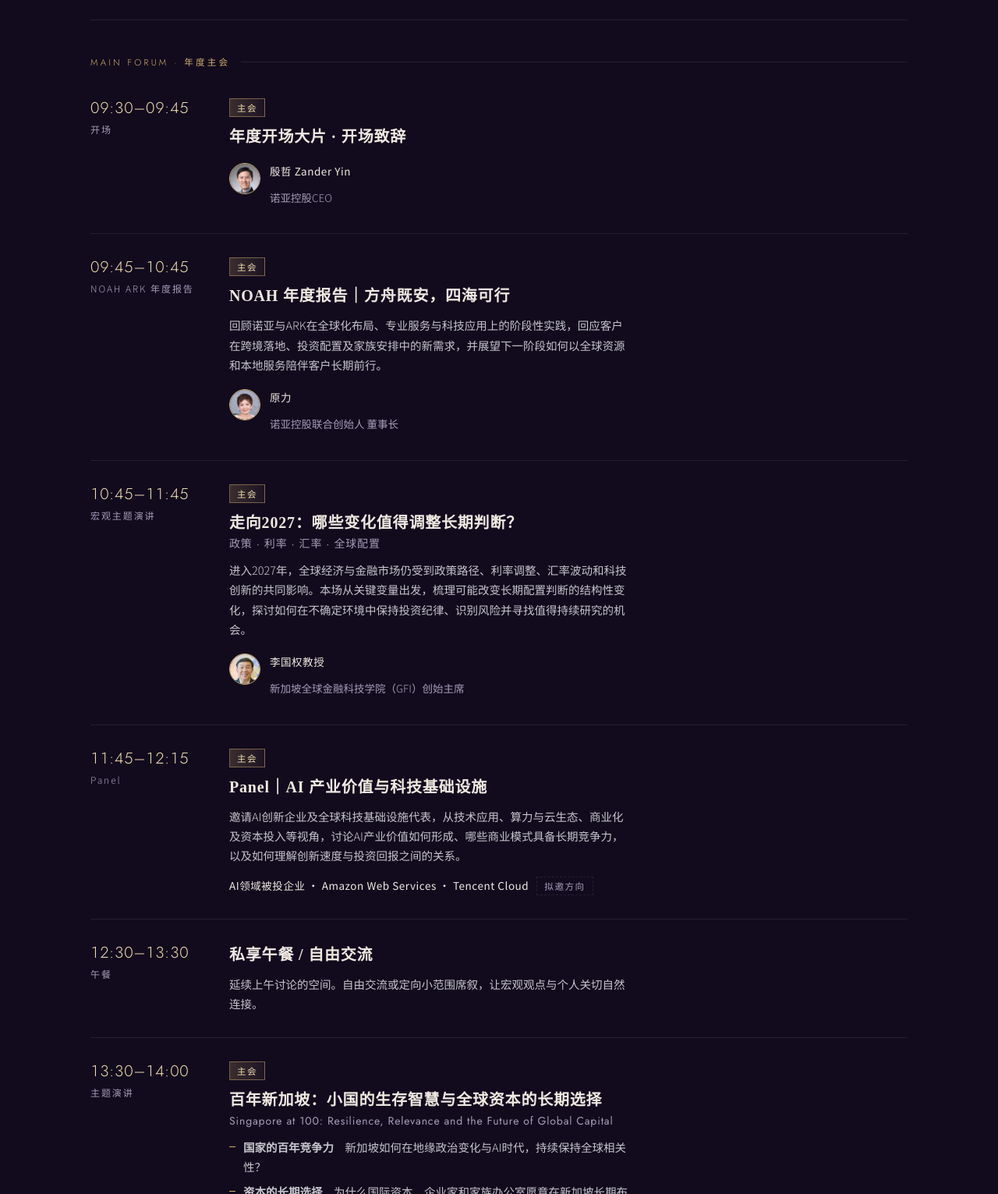
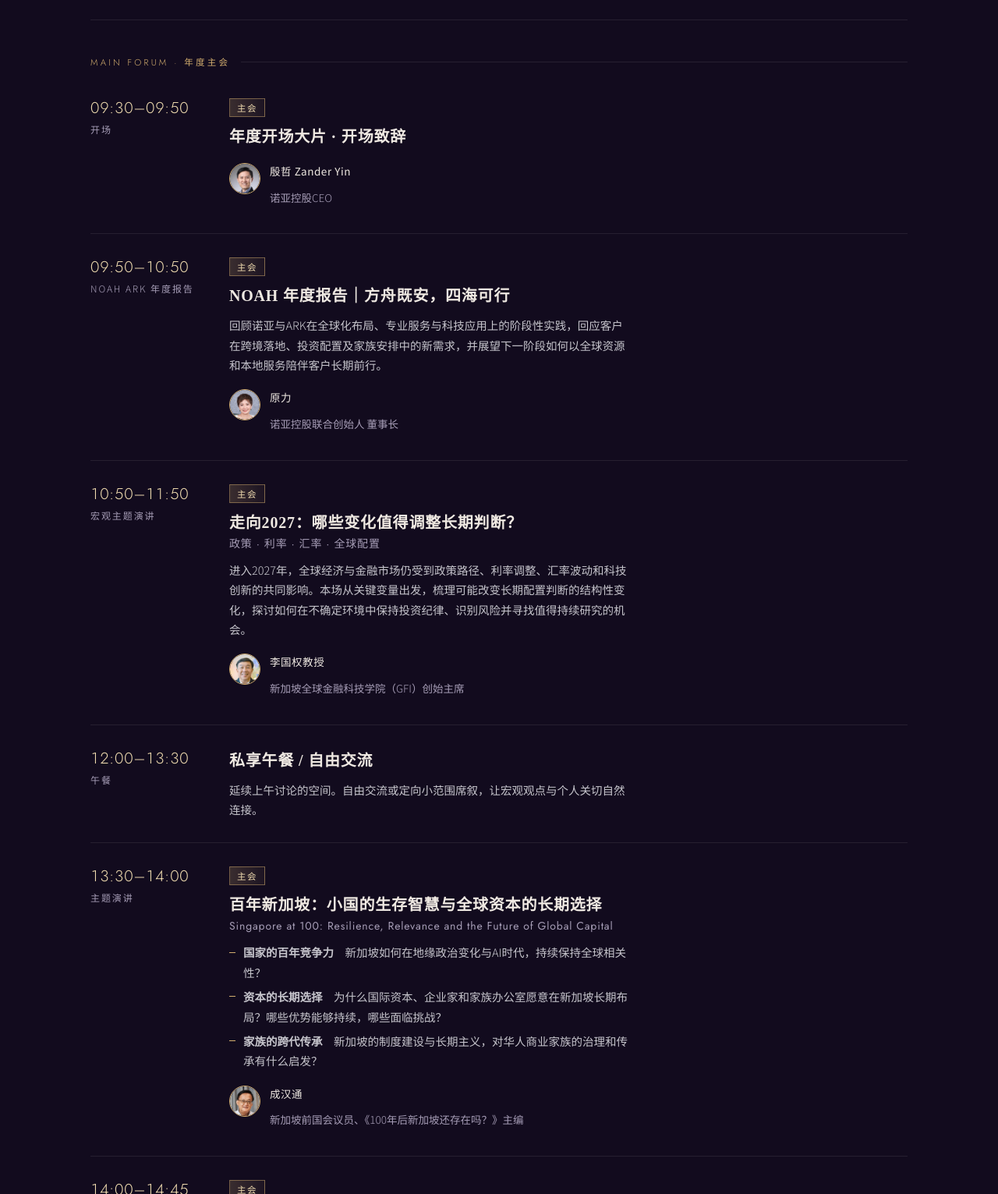
Before and after one commit to noah-brand-hqh/noah-sg-summit-2026, a plain HTML site: page day2.html in a window 1280 px wide. Shown: the part 1160-2691 px from the top of the page at 78% size. Drawn offline with Linux system fonts and the light colour scheme.

Commit message:
Nov 24 morning: opening 09:30-09:50, report and macro keynote shifted, AI panel removed, lunch 12:00 (both pages)
Co-Authored-By: Claude Opus 5.5 <noreply@anthropic.com>

```diff
--- a/day2.html
+++ b/day2.html
@@ -337,7 +337,7 @@ html[lang=en] #day2 .day-head .en,html[lang=en] .dov .e{display:none}
   <div class="chap" id="forum"><span>Main Forum · 年度主会</span></div>
 
   <div class="slot">
-    <div class="time">09:30–09:45<small>开场</small></div>
+    <div class="time">09:30–09:50<small>开场</small></div>
     <div class="slot-body">
       <div class="tags"><span class="tag main">主会</span></div>
       <h3>年度开场大片 · 开场致辞</h3>
@@ -346,7 +346,7 @@ html[lang=en] #day2 .day-head .en,html[lang=en] .dov .e{display:none}
   </div>
 
   <div class="slot">
-    <div class="time">09:45–10:45<small>NOAH ARK 年度报告</small></div>
+    <div class="time">09:50–10:50<small>NOAH ARK 年度报告</small></div>
     <div class="slot-body">
       <div class="tags"><span class="tag main">主会</span></div>
       <h3>NOAH 年度报告｜方舟既安，四海可行</h3>
@@ -356,7 +356,7 @@ html[lang=en] #day2 .day-head .en,html[lang=en] .dov .e{display:none}
   </div>
 
   <div class="slot">
-    <div class="time">10:45–11:45<small>宏观主题演讲</small></div>
+    <div class="time">10:50–11:50<small>宏观主题演讲</small></div>
     <div class="slot-body">
       <div class="tags"><span class="tag main">主会</span></div>
       <h3>走向2027：哪些变化值得调整长期判断？<span class="en">政策 · 利率 · 汇率 · 全球配置</span></h3>
@@ -366,17 +366,7 @@ html[lang=en] #day2 .day-head .en,html[lang=en] .dov .e{display:none}
   </div>
 
   <div class="slot">
-    <div class="time">11:45–12:15<small>Panel</small></div>
-    <div class="slot-body">
-      <div class="tags"><span class="tag main">主会</span></div>
-      <h3>Panel｜AI 产业价值与科技基础设施</h3>
-      <p class="desc">邀请AI创新企业及全球科技基础设施代表，从技术应用、算力与云生态、商业化及资本投入等视角，讨论AI产业价值如何形成、哪些商业模式具备长期竞争力，以及如何理解创新速度与投资回报之间的关系。</p>
-      <ul class="people"><li><b>AI领域被投企业 · Amazon Web Services · Tencent Cloud</b><span class="tag tbc">拟邀方向</span></li></ul>
-    </div>
-  </div>
-
-  <div class="slot">
-    <div class="time">12:30–13:30<small>午餐</small></div>
+    <div class="time">12:00–13:30<small>午餐</small></div>
     <div class="slot-body">
       <h3>私享午餐 / 自由交流</h3>
       <p class="desc">延续上午讨论的空间。自由交流或定向小范围席叙，让宏观观点与个人关切自然连接。</p>
```
Also changed, not shown: index.html (+4 -14 lines).
